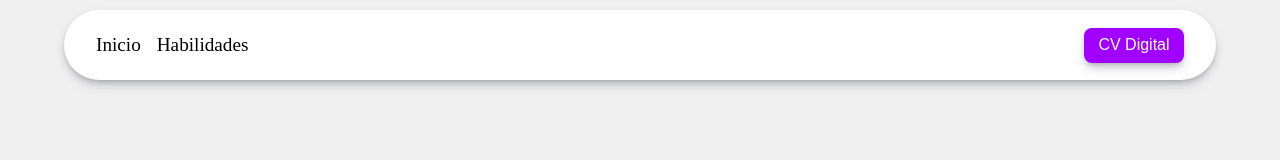
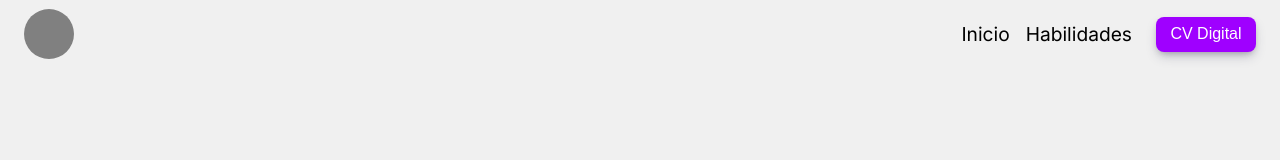
Before and after one commit to Ginaldo-Silva/arkyn-dev-portfolio, a plain HTML site: page index.html in a window 1280 px wide. Drawn offline with Linux system fonts and the light colour scheme; a web font is replaced by a local one.

Commit message:
Restruturação.

```diff
--- a/index.html
+++ b/index.html
@@ -8,19 +8,24 @@
     <link rel="stylesheet" href="styles/styles.css">
 </head>
 <body>
+    <main>
+        <section>
             <header>
+                <div id="dev-logo">
+
+                </div>
+
+                <div>
                     <nav>
                         <ul>
                             <li>Inicio</li>
                             <li>Habilidades</li>
                         </ul>
                     </nav>
-        <div>
                     <button id="cv-button">CV Digital</button>
                 </div>
             </header>
-    <main>
-
+        </section>
     </main>
 </body>
 </html>
--- a/styles/styles.scss
+++ b/styles/styles.scss
@@ -1,3 +1,8 @@
+@import url('https://fonts.googleapis.com/css2?family=Inter:wght@100..900&display=swap');
+@import url('https://fonts.googleapis.com/css2?family=Madimi+One&display=swap');
+
+$primaryFont: 'Inter', "Roboto", Verdana, sans-serif;
+$secondaryFont: 'Madimi', Verdana, sans-serif;
 $primaryColor: #9f00ff;
 
 * {
@@ -10,23 +15,28 @@ body, html {
     width: 100%;
     height: 100%;
     background-color: rgb(240, 240, 240);
+    font-family: $primaryFont;
 }
 
 header {
-    position: fixed;
     display: flex;
     align-items: center;
     justify-content: space-between;
-    left: 50%;
-    top: 10px;
-    transform: translateX(-50%);
-    padding: 0px 32px;
-    background-color: white;
-    width: 90%;
-    height: 70px;
-    border-radius: 45px;
-    box-shadow: rgba(50, 50, 93, 0.25) 0px 6px 12px -2px, rgba(0, 0, 0, 0.3) 0px 3px 7px -3px;
+    height: 60px;
+    width: 100%;
+    padding: 8px 24px 0px 24px;
 
+    #dev-logo {
+        width: 50px;
+        height: 50px;
+        border-radius: 50%;
+        background-color: grey;
+    }
+
+    div {
+        display: flex;
+        align-items: center;
+        gap: 24px;
         nav {
             display: flex;
             align-items: center;
@@ -46,7 +56,6 @@ header {
             }
         }
 
-    div {
         button {
             height: 35px;
             width: 100px;
@@ -63,7 +72,6 @@ header {
 main {
     height: 100%;
     width: 100%;
-    padding-top: 80px;
 }
 
 button { cursor: pointer; }
```
Also changed, not shown: styles/styles.css, 1 other file. Lines whose indentation alone changed are shown as unchanged.
